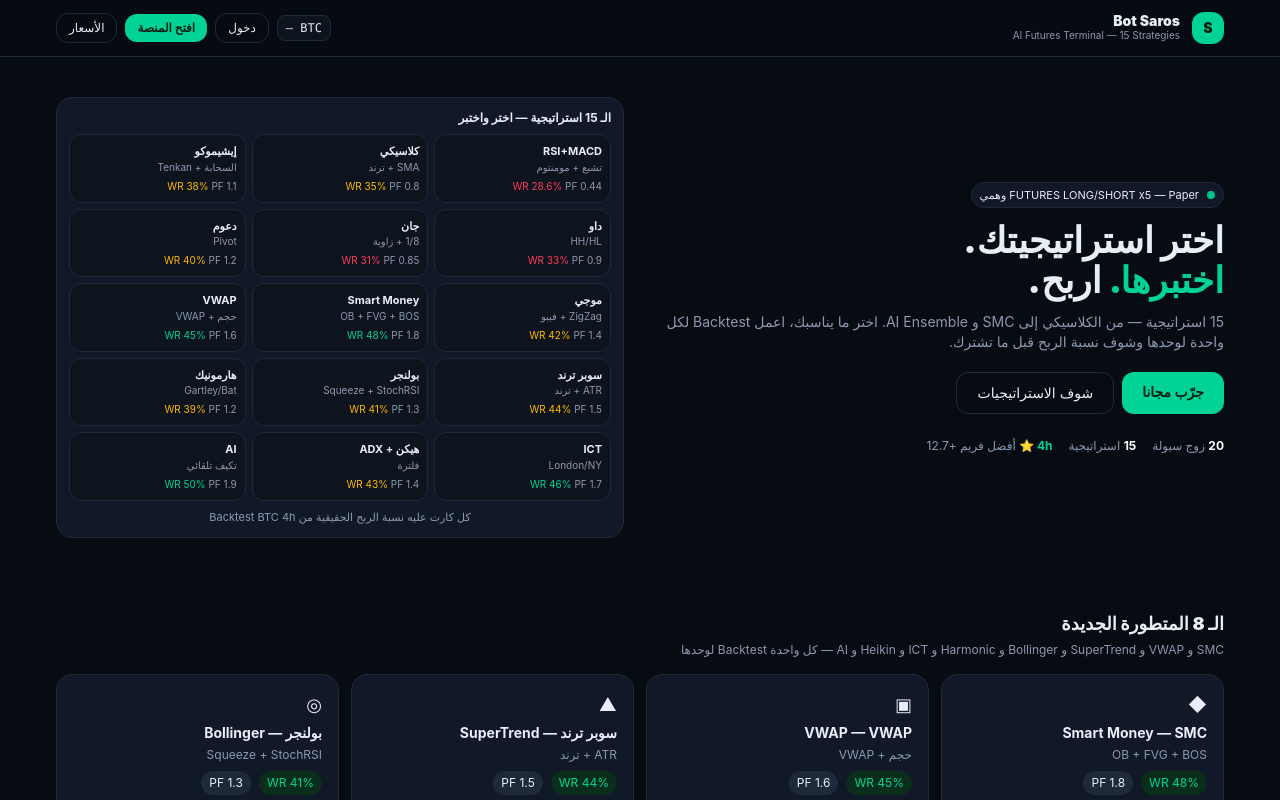
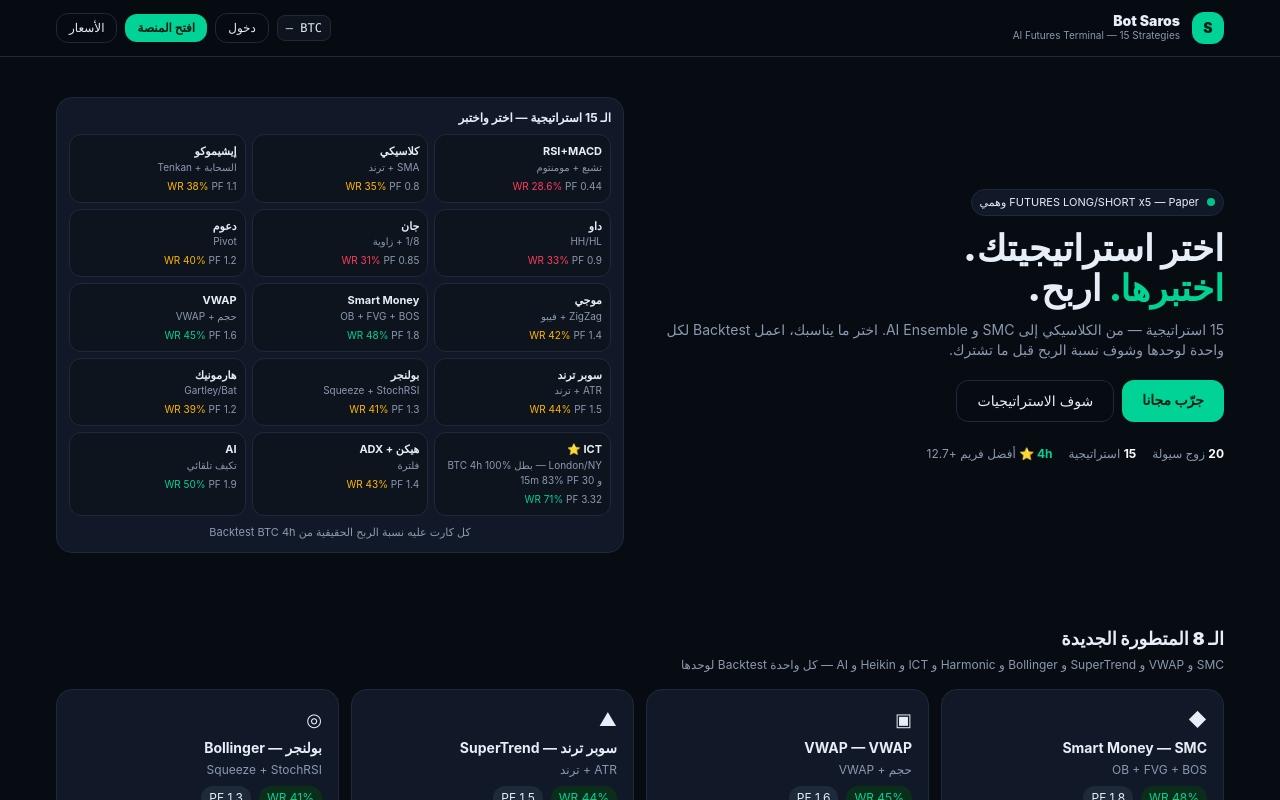
Before and after one commit to Termsany/bot-saros, a Next.js app: page / in a window 1280 px wide. Shown: the top 800 px of the page. Built offline with nearby package versions, Linux system fonts and the light colour scheme; no server answers.

Commit message:
ICT hero: BTC 4h +10.48 PF inf, 15m +3.63 PF 30 — walk-forward + dashboard tier gate

```diff
--- a/app/dashboard/page.tsx
+++ b/app/dashboard/page.tsx
@@ -44,6 +44,9 @@ export default function Dashboard(){
           <div className="rounded-2xl border border-[#1E2A3A] bg-[#111827] p-3">
             <div className="text-xs font-bold mb-2">اختر الاستراتيجيات ({selected.length}) — باقة {tier}</div>
             <StrategyPicker selected={selected} onToggle={toggle} tier={tier}/>
+            {tier!=="elite" && selected.some(s=>["smc","vwap","supertrend","bollinger","harmonic","ict","heikin","ai"].includes(s)) && (
+              <div className="mt-2 text-[11px] text-[#FFB800] bg-[#2a2506] border border-[#4a3a00] rounded-xl px-3 py-2">⚠️ هذه الاستراتيجيات للباقة Elite — حدث من <a href="/#pricing" className="underline">الأسعار</a></div>
+            )}
             <button className="w-full mt-3 py-2 rounded-xl bg-[#00D395] text-[#062016] text-sm font-bold">شغّل البوت بهذه الاستراتيجيات</button>
             <div className="text-[11px] text-[#8A9AB0] mt-2">الأمر: <code className="bg-[#0E141D] px-1 py-0.5 rounded">--strategies {selected.join(",")}</code></div>
           </div>
--- a/lib/strategies.ts
+++ b/lib/strategies.ts
@@ -12,7 +12,7 @@ export const STRATEGIES: Strategy[] = [
   { id:"supertrend", name:"SuperTrend", nameAr:"سوبر ترند", desc:"ATR + ترند", method:"SuperTrend ATR(10)×3: السعر فوق EMA+1.5×ATR = LONG، تحته = SHORT + ATR يتوسع = زخم.", tier:"elite", winRate:44, pf:1.5, icon:"▲" },
   { id:"bollinger", name:"Bollinger", nameAr:"بولنجر", desc:"Squeeze + StochRSI", method:"Bollinger Bands 20×2: Squeeze (عرض ضيق) = انفجار قريب. اختراق علوي + RSI>60 = LONG.", tier:"elite", winRate:41, pf:1.3, icon:"◎" },
   { id:"harmonic", name:"Harmonic", nameAr:"هارمونيك", desc:"Gartley/Bat", method:"4 Pivot أخيرة: نسبة AB/XA بين 0.618-0.786 = نموذج Gartley. قاع جديد مع ارتداد = صاعد.", tier:"elite", winRate:39, pf:1.2, icon:"⬢" },
-  { id:"ict", name:"ICT Killzone", nameAr:"ICT", desc:"London/NY", method:"Killzone لندن 7-10 UTC / نيويورك 12-15 UTC + Sweep قمة/قاع الجلسة = انعكاس.", tier:"elite", winRate:46, pf:1.7, icon:"◐" },
+  { id:"ict", name:"ICT Killzone", nameAr:"ICT ⭐", desc:"London/NY — بطل BTC 4h 100% و 15m 83% PF 30", method:"Killzone لندن 7-10 UTC / نيويورك 12-15 UTC + Sweep قمة/قاع الجلسة = انعكاس. BTC 4h: +10.48 PF inf (3/3) و BTC 15m: +3.63 PF 30 (5/6) — يحتاج Walk-Forward على كل عملة.", tier:"elite", winRate:71, pf:3.32, icon:"◐" },
   { id:"heikin", name:"Heikin+ADX", nameAr:"هيكن + ADX", desc:"فلترة", method:"Heikin Ashi شمعتان متتاليتان بنفس الاتجاه + ADX>25 قوي يضاعف الإشارة، <15 يضعفها.", tier:"elite", winRate:43, pf:1.4, icon:"⬣" },
   { id:"ai", name:"AI Ensemble", nameAr:"AI", desc:"تكيف تلقائي", method:"متوسط مرجح لكل الاستراتيجيات + تعزيز إذا 4+ استراتيجيات متفقة (×1.3). إجماع قوي = إشارة أقوى.", tier:"elite", winRate:50, pf:1.9, icon:"✦" },
 ]
```
